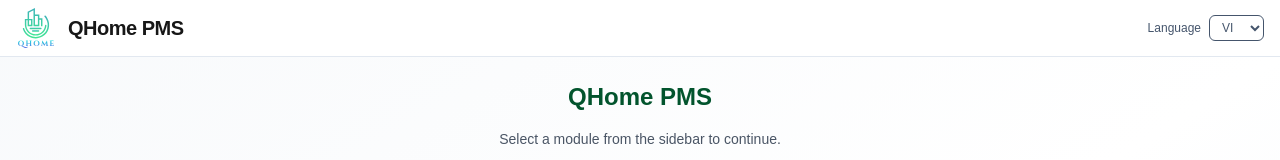
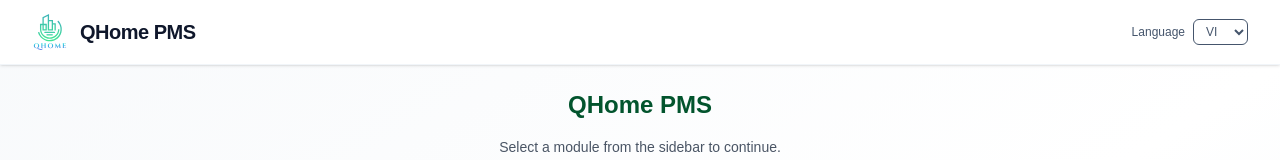
Before and after one commit to huynd4104/qhome_fe, a Next.js app: page / in a window 1280 px wide. Shown: the top 160 px of the page. Built offline with nearby package versions, Linux system fonts and the light colour scheme; no server answers.

Commit message:
update loginForm and navbar

```diff
--- a/src/components/layout/Navbar.tsx
+++ b/src/components/layout/Navbar.tsx
@@ -22,21 +22,24 @@ export default function Navbar() {
   const user = useDisplayUser();
 
   return (
-    <header className="sticky top-0 z-40 bg-white/80 backdrop-blur border-b border-slate-200">
-      <div className="w-full px-4 h-14 flex items-center justify-between">
-        <div className="flex items-center gap-3 select-none">
-          <img src="/logo.svg" alt="QHome Logo" className="h-10 w-10" />
-          <span className="text-lg sm:text-xl font-bold tracking-tight">QHome PMS</span>
+    <header className="sticky top-0 z-50 bg-white border-b border-slate-100 shadow-sm transition-all duration-200">
+      <div className="w-full px-4 sm:px-6 lg:px-8 h-16 flex items-center justify-between">
+        <div className="flex items-center gap-3 select-none cursor-pointer hover:opacity-90 transition-opacity">
+          <img src="/logo.svg" alt="QHome Logo" className="h-9 w-9" />
+          <span className="text-xl font-bold tracking-tight text-slate-900">QHome PMS</span>
         </div>
-        <div className="flex items-center gap-3">
+        <div className="flex items-center gap-4">
           <LocaleSwitcher />
           {user && (
-            <span
-              title={user}
-              className="text-sm text-slate-700 max-w-[180px] truncate"
-            >
-              {user}
-            </span>
+            <div className="flex items-center gap-2 px-3 py-1.5 bg-slate-50 rounded-full border border-slate-100">
+              <div className="w-2 h-2 rounded-full bg-emerald-500 animate-pulse" />
+              <span
+                title={user}
+                className="text-sm font-medium text-slate-700 max-w-[150px] truncate"
+              >
+                {user}
+              </span>
+            </div>
           )}
         </div>
       </div>
```
Also changed, not shown: messages/en.json, messages/vi.json.
